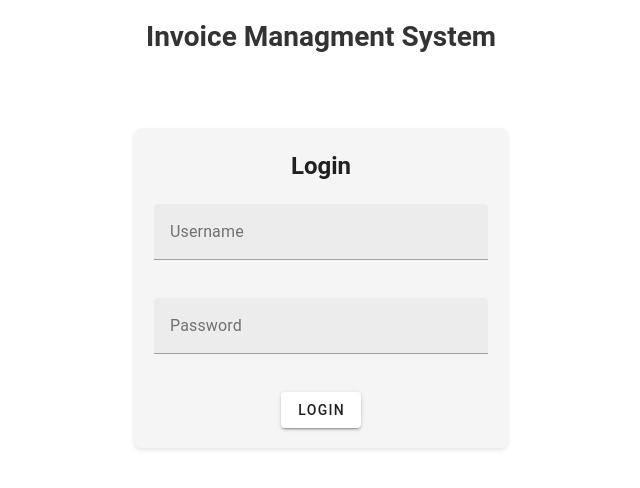
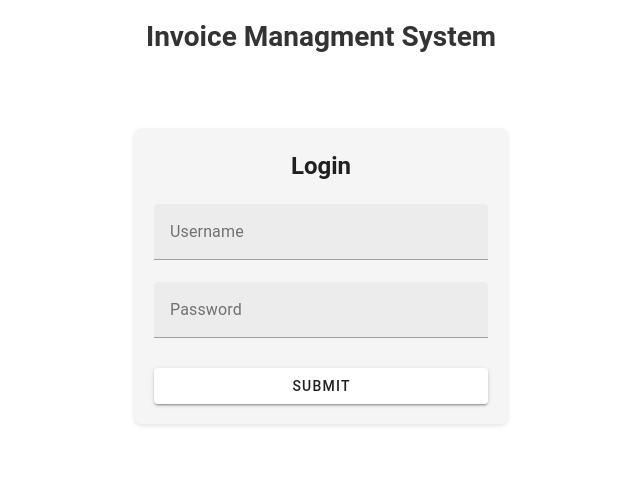
Before and after one commit to DinaBader/Invoice-Management-System, a Nuxt app in the folder frontend/: page / in a window 1280 px wide. Shown: the top 488 px of the page, without its empty margins (319-959 px from the left). Built offline with nearby package versions, Linux system fonts and the light colour scheme.

Commit message:
Frotnend <> integrated frontend with backend

```diff
--- a/frontend/components/base/baseButton.vue
+++ /dev/null
@@ -1,17 +0,0 @@
-<template>
-    <v-btn>
-        {{buttonText}}
-    </v-btn>
-
-</template>
-
-<script>
-export default{
-    name:'ButtonComponent ',
-    props:{
-        buttonText:{
-            type:String
-        }
-    }
-}
-</script>
--- a/frontend/components/base/baseTextField.vue
+++ /dev/null
@@ -1,27 +0,0 @@
-<template>
-    <div>
-      <v-text-field
-        clearable
-        :label="label"
-        class="custom-text-field"
-      ></v-text-field>
-    </div>
-  </template>
-
-  <script>
-  export default {
-    name: 'TextField',
-    props: {
-      label: {
-        type: String,
-        default: 'Default Label'
-      }
-    }
-  }
-  </script>
-
-  <style scoped>
-  .custom-text-field {
-    width: 100%;
-  }
-  </style>
--- a/frontend/nuxt.config.ts
+++ b/frontend/nuxt.config.ts
@@ -3,6 +3,7 @@ import vuetify, { transformAssetUrls } from 'vite-plugin-vuetify'
 
 export default defineNuxtConfig({
   devtools: { enabled: true },
+  devServer: { port: 8000 },
   build: {
     transpile: ['vuetify'],
   },
--- a/frontend/package.json
+++ b/frontend/package.json
@@ -11,6 +11,7 @@
   },
   "dependencies": {
     "@mdi/font": "^7.4.47",
+    "axios": "^1.7.2",
     "nuxt": "^3.12.2"
   },
   "devDependencies": {
--- a/frontend/pages/index.vue
+++ b/frontend/pages/index.vue
@@ -5,9 +5,20 @@
             <p class="header-title">Invoice Managment System</p>
           <div class="login-container">
             <p class="login-title">Login</p>
-            <TextField label="Username" class="input-field" />
-            <TextField label="Password" class="input-field" />
-            <ButtonComponent  :buttonText="'Login'"></ButtonComponent >
+            <v-form @submit.prevent="handleLogin">
+              <v-text-field
+                v-model="username"
+                :rules="rules"
+                label="Username"
+              ></v-text-field>
+              <v-text-field
+                v-model="password"
+                :rules="rules"
+                label="Password"
+                type="password"
+              ></v-text-field>
+              <v-btn class="mt-2" type="submit" block>Submit</v-btn>
+            </v-form>
           </div>
         </v-col>
       </v-row>
@@ -15,44 +26,26 @@
   </template>
 
   <script>
-  import TextField from '@/components/base/baseTextField.vue';
-  import ButtonComponent  from '@/components/base/baseButton.vue';
+  import {loginUser} from '../service/loginService'
   export default {
-    components: {
-        TextField,
-        ButtonComponent ,
+    data() {
+      return {
+        username: '',
+        password: ''
+      };
+    },
+    methods: {
+      async handleLogin() {
+        try {
+          const response = await loginUser(this.username, this.password);
+        } catch (error) {
+          console.error('Error Logging in:', error);
+        }
+      }
     }
-  }
+  };
   </script>
 
   <style scoped>
-
-
-  .login-container {
-    margin-top: 70px;
-    padding: 20px;
-    background-color: #f5f5f5;
-    border-radius: 8px;
-    box-shadow: 0 2px 4px rgba(0, 0, 0, 0.1);
-    text-align: center;
-  }
-
-  .login-title {
-    font-size: 24px;
-    font-weight: bold;
-    margin-bottom: 20px;
-  }
-
-  .header-title{
-    text-align: center;
-  font-size: 28px;
-  font-weight: bold;
-  margin-bottom: 10px; /* Adjust this value to move the title closer to the container */
-  color: #333;
-
-  }
-
-  .input-field {
-    margin-bottom: 16px;
-  }
+  @import '@/style/login.css' ;
   </style>
--- /dev/null
+++ b/frontend/service/loginService.js
@@ -0,0 +1,13 @@
+import axios from 'axios';
+
+export async function loginUser(username, password) {
+  try {
+    const response = await axios.post('http://localhost:3000/auth/login', {
+      username,
+      password
+    });
+    return response;
+  } catch (error) {
+    throw error;
+  }
+}
--- /dev/null
+++ b/frontend/style/login.css
@@ -0,0 +1,27 @@
+.login-container {
+    margin-top: 70px;
+    padding: 20px;
+    background-color: #f5f5f5;
+    border-radius: 8px;
+    box-shadow: 0 2px 4px rgba(0, 0, 0, 0.1);
+    text-align: center;
+  }
+
+  .login-title {
+    font-size: 24px;
+    font-weight: bold;
+    margin-bottom: 20px;
+  }
+
+  .header-title{
+    text-align: center;
+  font-size: 28px;
+  font-weight: bold;
+  margin-bottom: 10px;
+  color: #333;
+
+  }
+
+  .input-field {
+    margin-bottom: 16px;
+  }
```
Also changed, not shown: 1 other file (tests, documents, lock files or other folders).
